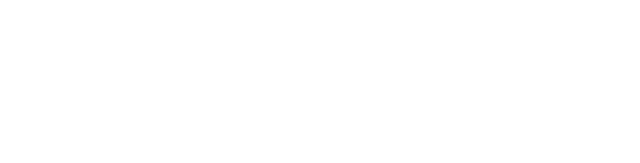
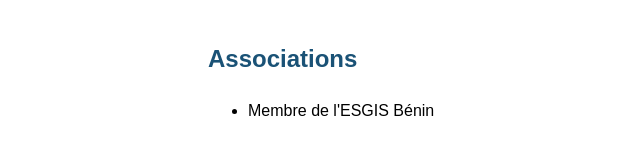
Before and after one commit to The-Ghost-001/mon-cv, a plain HTML site: page index.html in a window 1280 px wide. Shown: the whole page, without its empty margins (32-672 px from the left). Drawn offline with Linux system fonts and the light colour scheme.

Commit message:
Mise en place de la section associations

```diff
--- a/index.html
+++ b/index.html
@@ -21,6 +21,10 @@
   </section>
 
   <section id="associations">
+    <h2>Associations</h2>
+<ul>
+<li>Membre de l'ESGIS Bénin</li>
+</ul>
   </section>
 
 </body>
```
